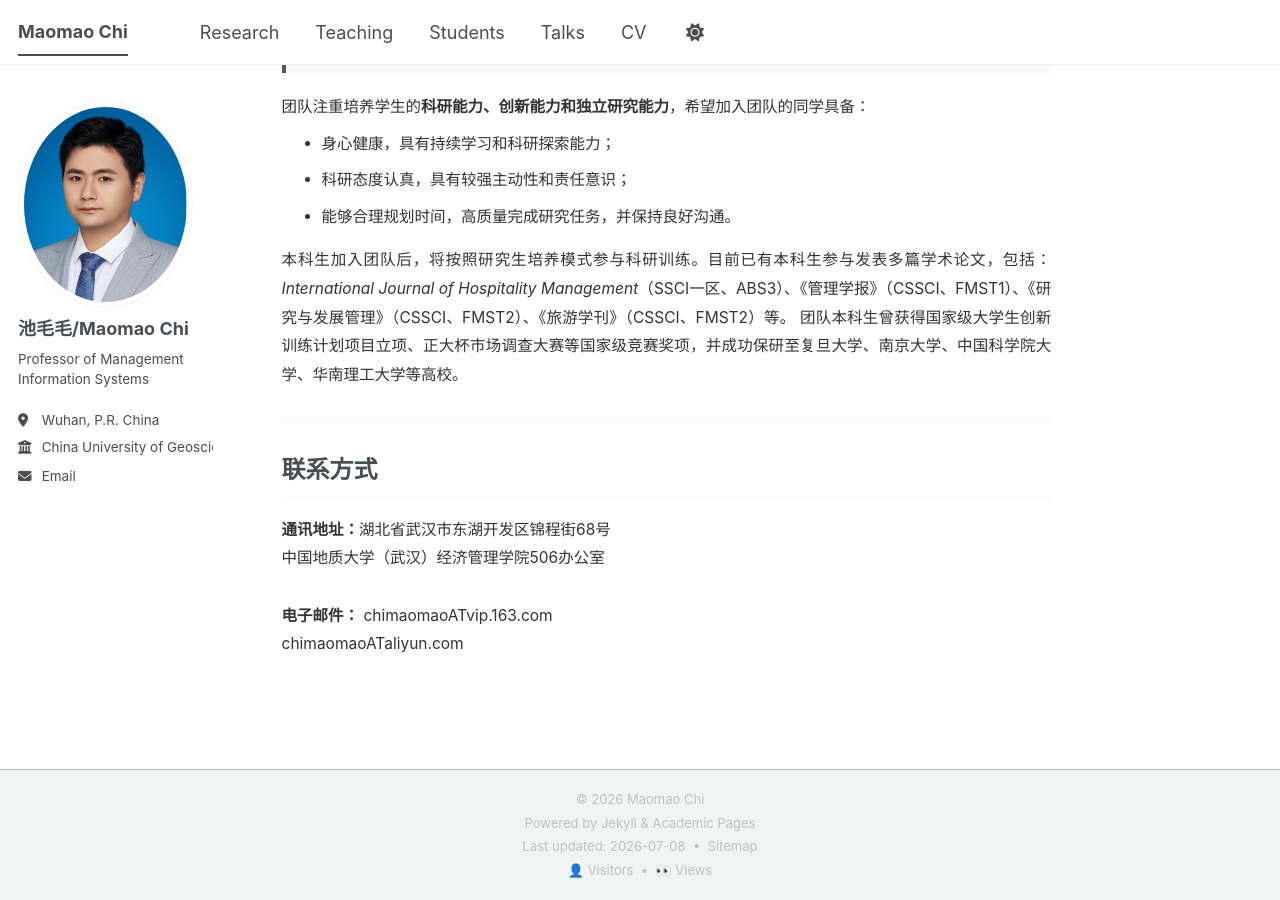
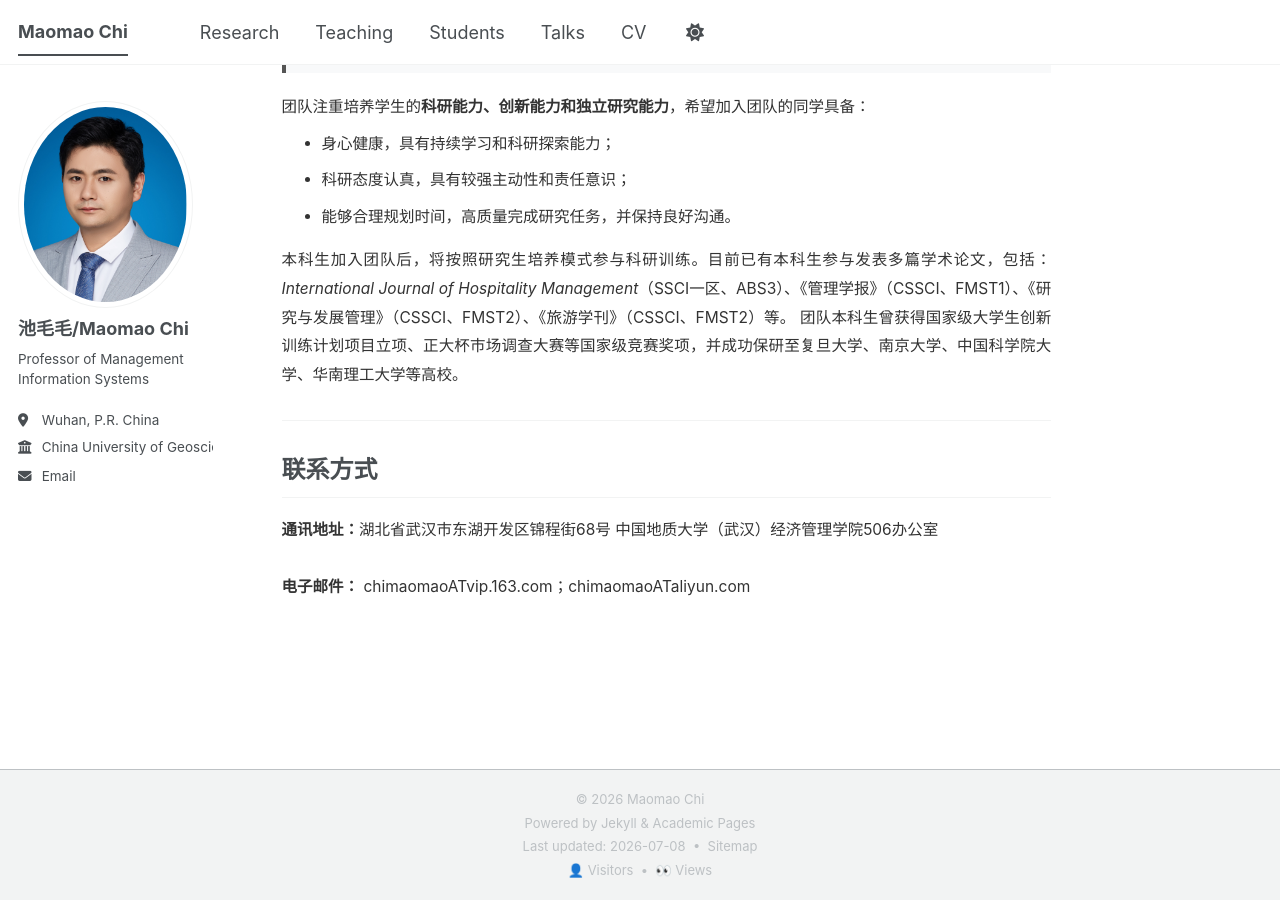
Before and after one commit to nishaochen/chimaomao, a Jekyll site: the page built from _pages/about.md, in a window 1280 px wide and 900 px high, scrolled down 1054 px. Built offline with Jekyll 4.4.1, drawn with Linux system fonts in a browser that asks for light colours; comment, search, counter and statistics services are not loaded; a style sheet for code colours, icons or effects is not loaded; some of the changed text lies outside the part shown.

Commit message:
Refactor about page content and formatting
Updated the about page to improve formatting and readability.

```diff
--- a/_pages/about.md
+++ b/_pages/about.md
@@ -55,7 +55,7 @@ li {
 
 <div class="justify section">
 
-<strong>Maomao Chi</strong> is a Professor and Doctoral Supervisor at the School of Economics and Management, China University of Geosciences (Wuhan). His research focuses on <strong>digital intelligent business, digital platform governance, and artificial intelligence-enabled management and innovation</strong>.
+<strong>Maomao Chi</strong> is a Professor and Doctoral Supervisor at the School of Economics and Management, China University of Geosciences (Wuhan). His research focuses on <strong>digital intelligent business, digital platform governance, and artificial intelligence-enabled management and innovation</strong>. <br>
 
 池毛毛，中国地质大学（武汉）经济管理学院教授、博士生导师。主要研究方向包括<strong>数智商务与创新、数字平台治理、人工智能管理与创新</strong>。
 
@@ -130,15 +130,11 @@ li {
 
 <div class="justify section">
 
-<strong>通讯地址：</strong>湖北省武汉市东湖开发区锦程街68号
-<br>
-中国地质大学（武汉）经济管理学院506办公室
+<strong>通讯地址：</strong>湖北省武汉市东湖开发区锦程街68号 中国地质大学（武汉）经济管理学院506办公室
 
 <br><br>
 
 <strong>电子邮件：</strong>
-chimaomaoATvip.163.com
-<br>
-chimaomaoATaliyun.com
+chimaomaoATvip.163.com；chimaomaoATaliyun.com
 
 </div>
```
